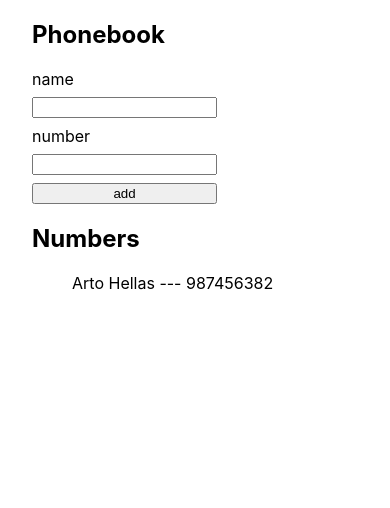
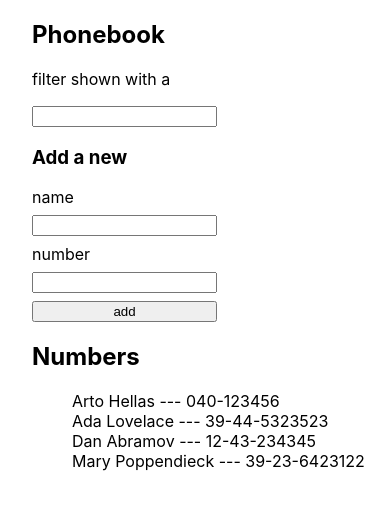
Before and after one commit to lseijp00/FullStackOpe, a React (Vite) app in the folder part 2/Phonebook/: page / in a window 390 px wide. Shown: the top 508 px of the page. Built offline with nearby package versions, Linux system fonts and the light colour scheme.

Commit message:
Phonebook, 2.9

```diff
--- a/part 2/Phonebook/src/App.jsx
+++ b/part 2/Phonebook/src/App.jsx
@@ -2,10 +2,15 @@
 import './App.css'
 const App = () => {
   const [persons, setPersons] = useState([
-    { name: 'Arto Hellas', number: '987456382' },
+    { name: 'Arto Hellas', number: '040-123456', id: 1 },
+    { name: 'Ada Lovelace', number: '39-44-5323523', id: 2 },
+    { name: 'Dan Abramov', number: '12-43-234345', id: 3 },
+    { name: 'Mary Poppendieck', number: '39-23-6423122', id: 4 },
   ])
   const [newName, setNewName] = useState('')
   const [newNumber, setNewNumber] = useState('')
+  const [filter, setFilter] = useState('')
+  const [personsFiltered, setPersonsFiltered] = useState([])
 
   const handleNameChange = (e) => {
     e.preventDefault()
@@ -15,7 +20,12 @@
     e.preventDefault()
     setNewNumber(e.target.value)
   }
-
+  const handleFilter = (e) => {
+    e.preventDefault()
+    const arr = persons.filter((person) => person.name.includes(e.target.value))
+    setPersonsFiltered(arr)
+    setFilter(e.target.value)
+  }
   const addContact = (e) => {
     e.preventDefault()
     const newContact = { name: newName, number: newNumber }
@@ -31,6 +41,11 @@
   return (
     <div>
       <h2>Phonebook</h2>
+      <div>
+        <p>filter shown with a </p>
+        <input onChange={handleFilter} />
+      </div>
+      <h3>Add a new</h3>
       <form
         style={{
           display: 'inline-flex',
@@ -45,11 +60,21 @@
       </form>
       <h2>Numbers</h2>
       <ul>
-        {persons.map((person, i) => (
-          <li key={i}>
-            {person.name} --- {person.number}
-          </li>
-        ))}
+        {personsFiltered.length === 0 && filter.length > 0 ? (
+          <div>No coincide nada</div>
+        ) : personsFiltered.length > 0 && filter.length > 0 ? (
+          personsFiltered.map((person, i) => (
+            <li key={i}>
+              {person.name} --- {person.number}
+            </li>
+          ))
+        ) : (
+          persons.map((person, i) => (
+            <li key={i}>
+              {person.name} --- {person.number}
+            </li>
+          ))
+        )}
       </ul>
     </div>
   )
```
